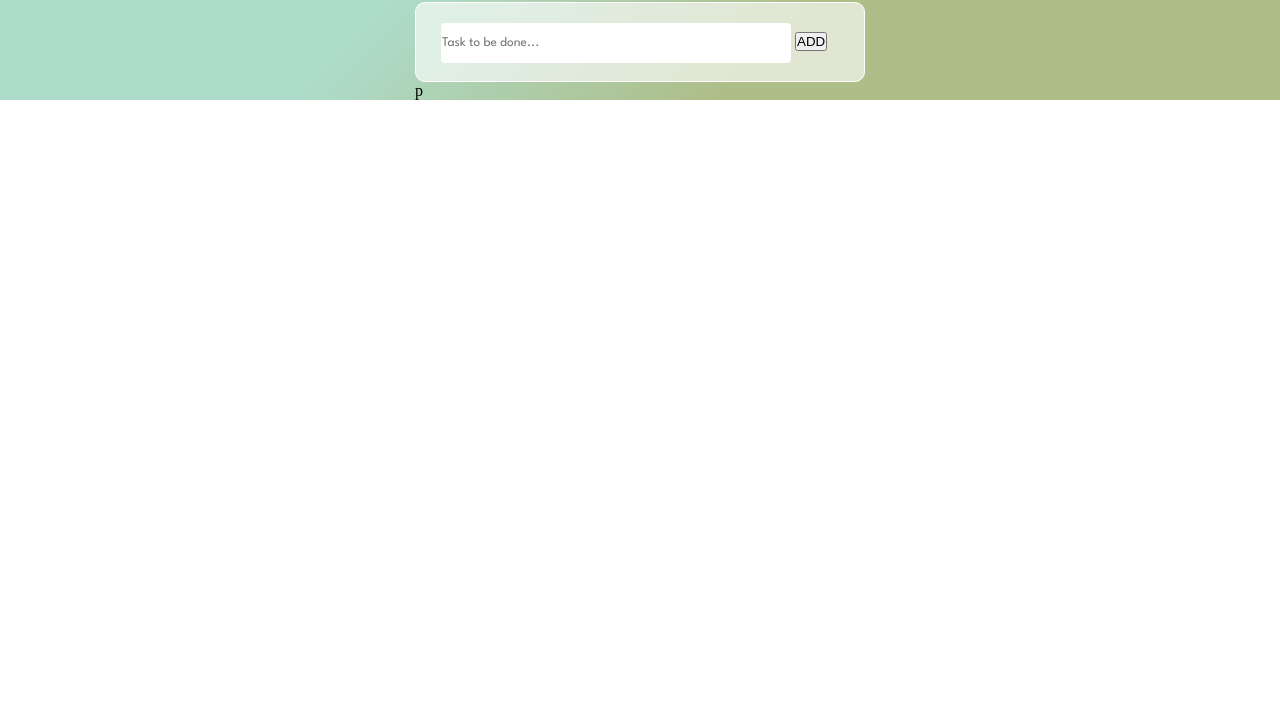
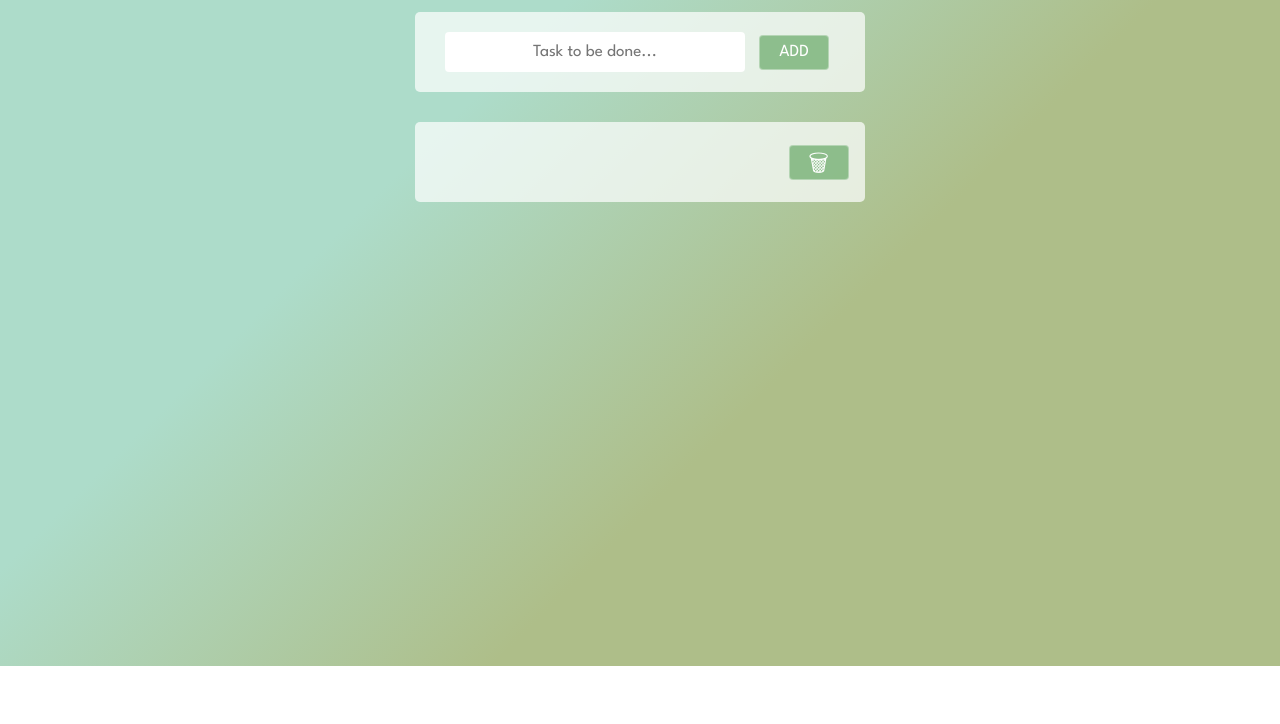
Before and after one commit to EmilySSouza/DoTask, a plain HTML site: page pages/index.html in a window 1280 px wide. Shown: the part 76-800 px from the top of the page. Drawn offline with Linux system fonts and the light colour scheme.

Commit message:
:sparkles: feat: Add new recurses for page

```diff
--- a/pages/index.html
+++ b/pages/index.html
@@ -11,12 +11,15 @@
         <header>
             <h1> DO TASKS!🎯 </h1>
         </header>
-        <main>
+        <main id="task_form">
             <section class="section01">
-                <input type="text" placeholder="Task to be done..." class="input_task">
-                <button> ADD </button>
+                <input type="text" name="task" placeholder="Task to be done..." id="text_task">
+                <button id="button_adicionar" onclick="pegar_dados(); arrayExibir()"> ADD </button>
             </section>
-            <section> p </section>
+            <section class="section02">
+                <h1 type="text" id="text_recebe"> </h1>
+                <button id="button_excluir"> 🗑 </button>
+            </section>
         </main>
     </div>
     <script src="../src/js/index.js"></script>
--- a/src/js/index.js
+++ b/src/js/index.js
@@ -0,0 +1,79 @@
+
+
+// function pegar_dados() {
+
+//     var tasks = document.getElementById('text_task').value;
+//     localStorage.setItem('Frase', tasks);
+
+//     const frases = localStorage.getItem('Frase');
+
+//     arrayItens(frases)
+// }
+
+
+// function arrayItens(frases) {
+
+//     let mensagens = JSON.parse(localStorage.getItem('BD')) || [];
+
+//     const BD = {
+//         id: frases.length+1,
+//         msg: frases
+//     };
+
+//     mensagens.push(BD);
+
+//     // localStorage.setItem('BD',JSON.stringify(mensagens));
+//     const nomes = BD.msg;
+//     localStorage.setItem('nomes', JSON.stringify(nomes));
+
+//     arrayExibir(nomes);
+
+//     return BD;
+// }
+
+
+// function arrayExibir(nomes) {
+
+
+//     document.getElementById('text_recebe').textContent = nomes.join(', ');;
+// }
+
+// pegar_dados();
+
+
+function pegar_dados() {
+    var tasks = document.getElementById('text_task').value;
+
+    // Adiciona a nova tarefa no localStorage
+    const frases = localStorage.getItem('BD') ? JSON.parse(localStorage.getItem('BD')) : [];
+
+    // ? -> Operador ternário
+    // Se for encontrado alguma para em 'BD', execute o comando JSON.parse... . Se for falso, corre para o [] e cria uma array de objetos;
+
+
+    arrayItens(tasks, frases);
+}
+
+function arrayItens(frases, mensagens) {
+
+    const BD = {
+        id: mensagens.length + 1,
+        msg: frases
+
+    };
+    mensagens.push(BD);
+
+    localStorage.setItem('BD', JSON.stringify(mensagens));
+
+    // Coleta todas as mensagens para exibição
+    const nomes = mensagens.map(item => item.msg);
+
+    // Para cada item no array mensagens, ele pega apenas o valor da mensagem 'item.msg'
+    localStorage.setItem('nomes', JSON.stringify(nomes));
+
+    arrayExibir(nomes);
+}
+
+function arrayExibir(nomes) {
+    document.getElementById('text_recebe').textContent = nomes.join(', ');
+}
--- a/src/style/style.css
+++ b/src/style/style.css
@@ -12,7 +12,9 @@
 body{
     display: block;
     background: linear-gradient(135deg,rgb(173, 220, 202, 1) 32%, rgb(174, 190, 137, 1) 61%);
-    background-repeat:no-repeat;
+    background-repeat: no-repeat;
+    width: 100%;
+    height: 44.5em;
 }
 
 h1 {
@@ -25,7 +27,7 @@ h1 {
     flex-direction: column;
     align-items: center;
     margin-top: 30px;
-    gap: 10px;
+    gap: 20px;
     min-width: 100%;
     min-height: 100%;
 }
@@ -33,19 +35,79 @@ h1 {
 .section01 {
     display: block;
     flex-direction: column;
-    background-color:rgba(255, 255, 255, 0.625);
-    border: 1px solid rgb(255, 255, 255);
-    border-radius: 10px;
-    min-width: 450px;
-    min-height: 80px;
+    background-color:rgba(255, 255, 255, 0.711);
+    border: none;
+    border-radius: 5px;
+    width: 450px;
+    height: 80px;
 }
 
-.input_task {
+.section02 {
+
+    display: flex;
+    background-color:rgba(255, 255, 255, 0.711);
+    border: none;
+    border-radius: 5px;
+    margin-top: 30px;
+    width: 450px;
+    height: 80px;
+
+}
+
+#text_task {
+
     font-family: "League Spartan", sans-serif;
-    border: 1px solid rgba(255, 255, 255, 0);
+    text-align: center;
+    border: 1px solid rgba(255, 255, 255, 0.352);
     border-radius: 4px;
+    min-width: 300px;
+    min-height: 40px;
+    margin-top: 20px;
+    margin-left: 30px;
+    font-size: 17px;
+
+}
+
+#text_recebe{
+
+    display: flex;
+    font-family: "League Spartan", sans-serif;
+    background-color:rgba(255, 255, 255, 0);
+    border: none;
     min-width: 350px;
     min-height: 40px;
     margin-top: 20px;
-    margin-left: 25px;
+    margin-left: 10px;
+    margin-bottom: 30px;
+    font-size: 20px;
+
 }
+
+#button_adicionar {
+
+    font-family: "League Spartan", sans-serif;
+    font-size: 17px;
+    min-height: 35px;
+    min-width: 70px;
+    margin-left: 10px;
+    border: 1px solid rgba(255, 255, 255, 0.352);
+    border-radius: 4px;
+    color: white;
+    background-color: rgba(91, 163, 91, 0.647);
+
+}
+
+#button_excluir {
+
+    font-size: 23px;
+    min-height: 25px;
+    min-width: 60px;
+    margin-top: 5%;
+    margin-bottom: 5%;
+    margin-left: 3%;
+    border: 1px solid rgba(255, 255, 255, 0.352);
+    border-radius: 4px;
+    color: white;
+    background-color: rgba(91, 163, 91, 0.647);
+
+}
```
Also changed, not shown: src/js/CRUD.js (added, +44 -0 lines).
